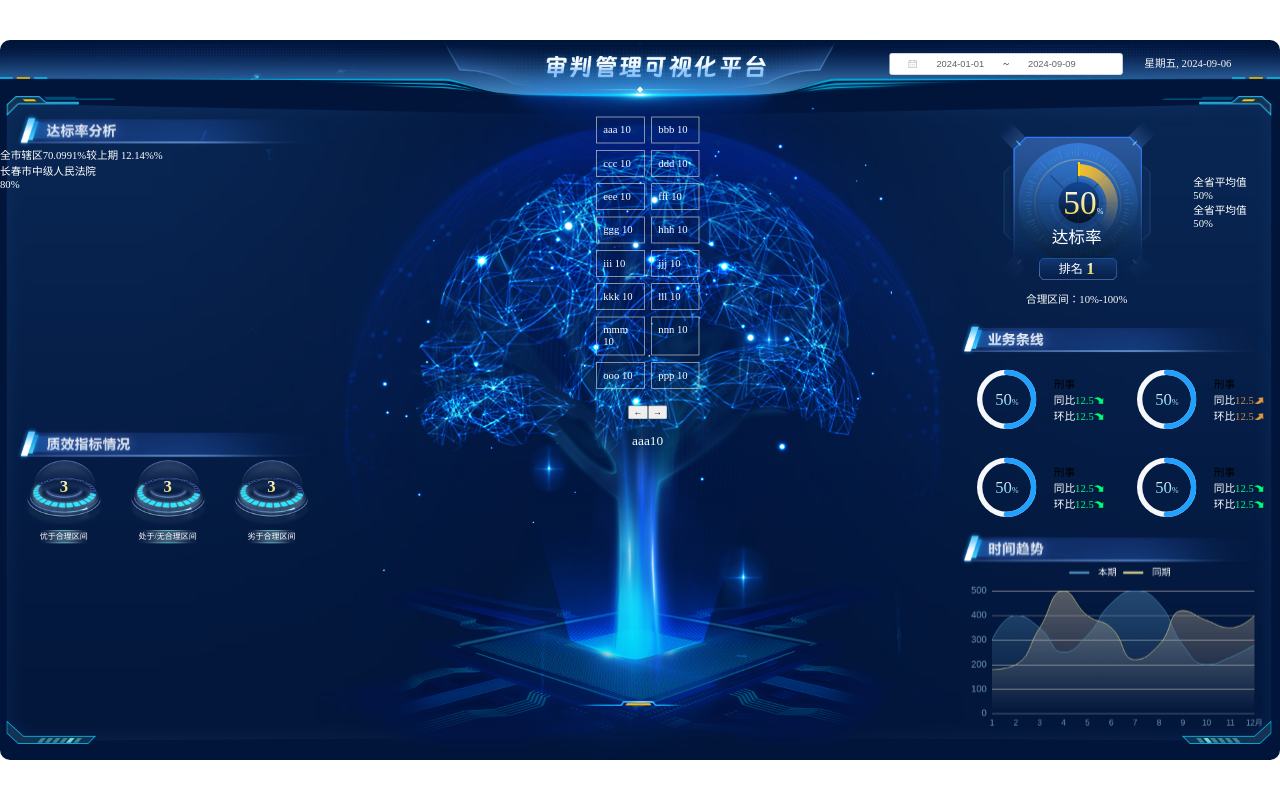
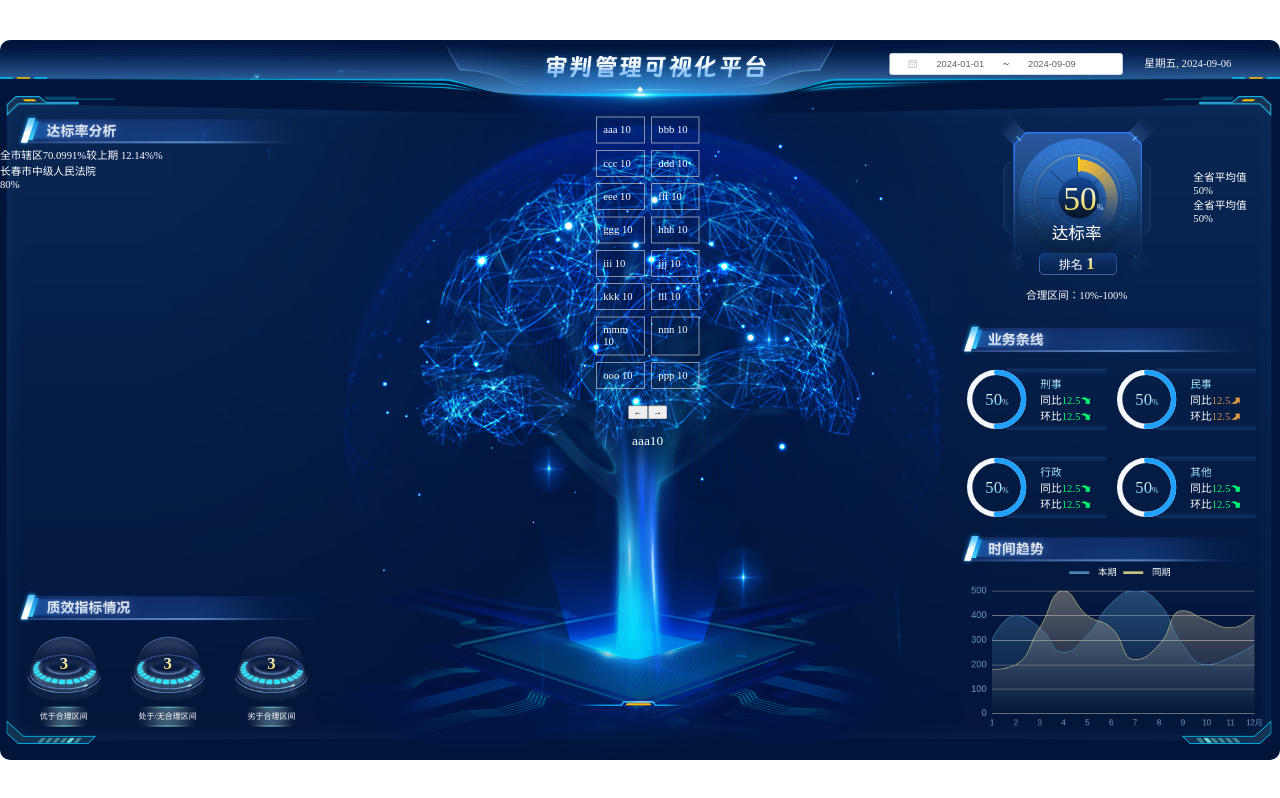
Before and after one commit to Wrong2314/data-screen, a Vue app: page /#/home in a window 1280 px wide. Built offline with nearby package versions, Linux system fonts and the light colour scheme.

Commit message:
feat: 修改样式

```diff
--- a/src/views/home-page/components/comp-chart/comp-left/home-left-bottom.vue
+++ b/src/views/home-page/components/comp-chart/comp-left/home-left-bottom.vue
@@ -24,6 +24,7 @@
     display: flex;
     justify-content: space-evenly;
     align-items: center;
+    padding: 20px 0;
 
     .value-container {
       display: flex;
@@ -52,6 +53,7 @@
 
       .label {
         margin-top: 5px;
+        padding: 5px 0;
         font-size: 12px;
         line-height: 20px;
         color: #fff;
--- a/src/views/home-page/components/comp-chart/comp-left/home-left-top.vue
+++ b/src/views/home-page/components/comp-chart/comp-left/home-left-top.vue
@@ -17,7 +17,7 @@
 </template>
 
 <script setup lang="ts">
-  import { onMounted, reactive } from "vue";
+  import { onMounted, reactive, watch } from "vue";
   import { useDataStore } from "@/store/dataStore";
   export interface IAnalysisData {
     indicatorName: string;
@@ -45,8 +45,14 @@
   });
   const store = useDataStore();
 
-  function fetchIndicatorAnalysisData() {
-    const data = store.indicatorAnalysisData; // 从 Pinia store 获取数据
+  watch(
+    () => store.indicatorAnalysisData,
+    newData => {
+      fetchIndicatorAnalysisData(newData);
+    }
+  );
+
+  function fetchIndicatorAnalysisData(data: IAnalysisData) {
     // 更新 pageData 的属性
     pageData.indicatorName = data.indicatorName;
     pageData.topShowIndicator = data.topShowIndicator;
@@ -56,7 +62,7 @@
     store.fetchTreeData(areaId);
   };
   onMounted(() => {
-    fetchIndicatorAnalysisData();
+    fetchIndicatorAnalysisData(store.indicatorAnalysisData);
   });
 </script>
 
--- a/src/views/home-page/components/comp-chart/comp-right/home-right-center.vue
+++ b/src/views/home-page/components/comp-chart/comp-right/home-right-center.vue
@@ -8,7 +8,7 @@
         </template>
       </el-progress>
       <div class="progress-desc">
-        <div class="label">{{ item.label }}</div>
+        <div class="progress-color">{{ item.label }}</div>
         <div class="value">
           <span class="value-label">同比</span>
           <span :class="item.type ? 'up' : 'down'">{{ item.lastMonth }}</span>
@@ -27,11 +27,12 @@
 <script setup lang="ts">
   import up from "@/assets/images/right/up.png";
   import down from "@/assets/images/right/down.png";
+
   const list = [
     { label: "刑事", value: 50, lastMonth: "12.5", lastYear: "12.5", type: false },
-    { label: "刑事", value: 50, lastMonth: "12.5", lastYear: "12.5", type: true },
-    { label: "刑事", value: 50, lastMonth: "12.5", lastYear: "12.5", type: false },
-    { label: "刑事", value: 50, lastMonth: "12.5", lastYear: "12.5", type: false },
+    { label: "民事", value: 50, lastMonth: "12.5", lastYear: "12.5", type: true },
+    { label: "行政", value: 50, lastMonth: "12.5", lastYear: "12.5", type: false },
+    { label: "其他", value: 50, lastMonth: "12.5", lastYear: "12.5", type: false },
   ];
 </script>
 
@@ -45,9 +46,9 @@
 
   .progress-container {
     display: flex;
-    justify-content: space-evenly;
+    justify-content: center;
     align-items: center;
-    width: 50%;
+    width: calc(50% - 15px);
 
     .progress-color {
       background: linear-gradient(to bottom, #fff, #56c8ed);
@@ -61,6 +62,7 @@
       font-size: 25px;
       color: #ffffff;
     }
+
     .progress-unit {
       font-size: 12px;
       color: #ffffff;
@@ -71,13 +73,33 @@
       flex-direction: column;
       justify-content: space-evenly;
       align-items: flex-start;
-      padding: 20px 0;
+      padding: 10px 20px;
+      position: relative;
 
       .value-label {
         color: #fff;
       }
     }
+
+    .progress-desc::after {
+      content: "";
+      position: absolute;
+      top: 0;
+      left: -30px;
+      width: 130%;
+      height: 100%;
+      z-index: -1;
+
+      background: linear-gradient(
+        to bottom,
+        rgba(67, 154, 248, 0.2) 0%,
+        rgba(67, 154, 248, 0) 10%,
+        rgba(67, 154, 248, 0) 90%,
+        rgba(67, 154, 248, 0.2) 100%
+      );
+    }
   }
+
   .up {
     color: #cf8c46;
   }
--- a/src/views/home-page/components/home-css/home-style.scss
+++ b/src/views/home-page/components/home-css/home-style.scss
@@ -1,14 +1,6 @@
-// title渐变色阴影
-$color1: #0075ff;
-// 字体颜色
-$color2: #fff;
-
 .container {
   width: 100%;
   height: 100%;
-  // background: url(@/assets/images/home-bg.png) no-repeat center center/100% 100%;
-  //background: url(@/assets/images/bg.jpg) no-repeat center center/100% 100%;
-  // filter: brightness(0.8);
 
   .screen {
     position: fixed;
@@ -31,56 +23,6 @@ $color2: #fff;
       font-size: 49px;
     }
 
-    // 从上往下
-    @keyframes top {
-      0% {
-        transform: translateY(-100%);
-      }
-
-      100% {
-        transform: translateY(0);
-      }
-    }
-
-    // 闪烁动画
-    @keyframes breath_light {
-      0% {
-        filter: brightness(100%);
-      }
-
-      50% {
-        filter: brightness(110%);
-      }
-
-      100% {
-        filter: brightness(90%);
-      }
-    }
-
-    // 跳跃动画
-    @keyframes zoomInDown {
-      from {
-        opacity: 0;
-        -webkit-transform: scale3d(0.1, 0.1, 0.1) translate3d(0, -1000px, 0);
-        transform: scale3d(0.1, 0.1, 0.1) translate3d(0, -1000px, 0);
-        -webkit-animation-timing-function: cubic-bezier(
-                        0.55,
-                        0.055,
-                        0.675,
-                        0.19
-        );
-        animation-timing-function: cubic-bezier(0.55, 0.055, 0.675, 0.19);
-      }
-
-      60% {
-        opacity: 1;
-        -webkit-transform: scale3d(0.475, 0.475, 0.475) translate3d(0, 60px, 0);
-        transform: scale3d(0.475, 0.475, 0.475) translate3d(0, 60px, 0);
-        -webkit-animation-timing-function: cubic-bezier(0.175, 0.885, 0.32, 1);
-        animation-timing-function: cubic-bezier(0.175, 0.885, 0.32, 1);
-      }
-    }
-
     // 主体
     section {
       display: flex;
@@ -88,65 +30,31 @@ $color2: #fff;
       height: calc(100% - 100px);
       padding-top: 40px;
 
-      // 图表小标题
+      // 标题
       .section-small-title {
         width: 100%;
         height: 50px;
         line-height: 50px;
         font-size: 25px;
-        color: $color2;
-        animation: breath_light 1s infinite, top 1s ease-in-out;
+        color: #fff;
       }
 
       .both-sides {
         flex: 1;
         display: flex;
         flex-direction: column;
-        animation: breath_light 1s infinite;
 
-        // 图表 1 2 3区域
-        .first,
-        .second,
-        .third {
+        .sides-item {
           flex: 1;
         }
 
-        .first {
-          .charts {
-            display: flex;
-            width: 100%;
-            // 减去标题的高度
-            height: calc(100% - 50px);
-
-            & > div {
-              flex: 1;
-              // &:nth-child(1) {
-              //   // background-color: #00e1ff;
-              // }
-              // &:nth-child(2) {
-              //   // background-color: #e4f6ff;
-              // }
-            }
-          }
-        }
-
-        .second {
-          .chart {
-            width: 100%;
-            height: calc(100% - 50px);
-          }
-        }
-
-        .third {
-          .chart {
-            width: 100%;
-            height: calc(100% - 50px);
-          }
+        .chart {
+          width: 100%;
+          height: calc(100% - 50px);
         }
       }
 
       .left {
-        // 从左到右进入动画
         animation: both-sides-left 1.5s;
 
         .section-small-title {
@@ -154,6 +62,7 @@ $color2: #fff;
         }
       }
 
+      // 从左到右进入动画
       @keyframes both-sides-left {
         from {
           transform: translateX(-100%);
@@ -165,7 +74,6 @@ $color2: #fff;
       }
 
       .right {
-        // 从右到左进入动画
         animation: both-sides-right 1.5s;
       }
 
@@ -184,7 +92,6 @@ $color2: #fff;
       .center {
         position: relative;
         flex: 2;
-        animation: zoomInDown 1s linear;
         overflow: hidden;
       }
     }
--- a/src/views/home-page/home-page.vue
+++ b/src/views/home-page/home-page.vue
@@ -13,8 +13,7 @@
         <!-- 左侧 -->
         <div class="both-sides left">
           <!-- 左侧列表 -->
-          <div class="first">
-            <!-- 标题 -->
+          <div class="sides-item">
             <div class="section-small-title">
               <img :src="TitleLeftTop" alt="#" />
             </div>
@@ -24,7 +23,7 @@
           </div>
 
           <!-- 左下质效指标 -->
-          <div class="second">
+          <div class="bottom">
             <div class="section-small-title">
               <img :src="TitleLeftBottom" alt="#" />
             </div>
@@ -42,14 +41,14 @@
         <!-- 右侧 -->
         <div class="both-sides right">
           <!-- 右侧顶部 -->
-          <div class="first">
+          <div class="sides-item">
             <div class="charts">
               <ChartRightTop />
             </div>
           </div>
 
           <!-- 右侧中间 -->
-          <div class="second">
+          <div class="sides-item">
             <div class="section-small-title">
               <img :src="TitleRightCenter" alt="#" />
             </div>
@@ -59,7 +58,7 @@
           </div>
 
           <!-- 右侧底部折线图 -->
-          <div class="third">
+          <div class="sides-item">
             <div class="section-small-title">
               <img :src="TitleRightBottom" alt="#" />
             </div>
```
Also changed, not shown: .prettierrc.cjs.
